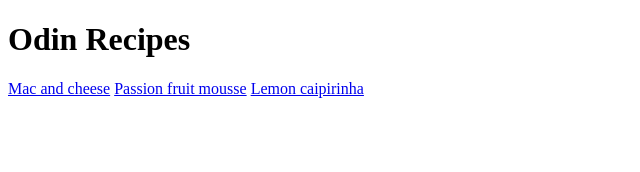
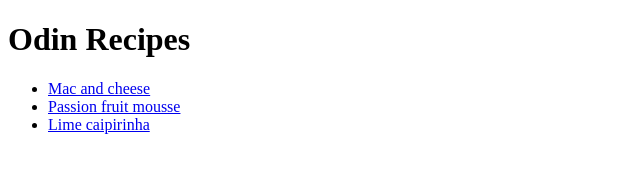
Before and after one commit to maciel-erick/odin-recipes, a plain HTML site: page index.html in a window 1280 px wide. Shown: the whole page, without its empty margins (0-640 px from the left). Drawn offline with Linux system fonts and the light colour scheme.

Commit message:
Fix wrong link to lime caipirinha page Lime caipirinha recipe's link in main page was updated Recipes links in main page are now displayed as lists for better visualization

```diff
--- a/index.html
+++ b/index.html
@@ -7,8 +7,12 @@
 
     <body>
         <h1>Odin Recipes</h1>
-        <a href="./recipes/mac-and-cheese.html">Mac and cheese</a>
-        <a href="./recipes/passion-fruit-mousse.html">Passion fruit mousse</a>
-        <a href="./recipes/lemon-caipirinha.html">Lemon caipirinha</a>
+
+        <ul>
+        <li><a href="./recipes/mac-and-cheese.html">Mac and cheese</a></li>
+        <li><a href="./recipes/passion-fruit-mousse.html">Passion fruit mousse</a></li>
+        <li><a href="./recipes/lime-caipirinha.html">Lime caipirinha</a></li>
+        </ul>
+
     </body>
 </html>
```
